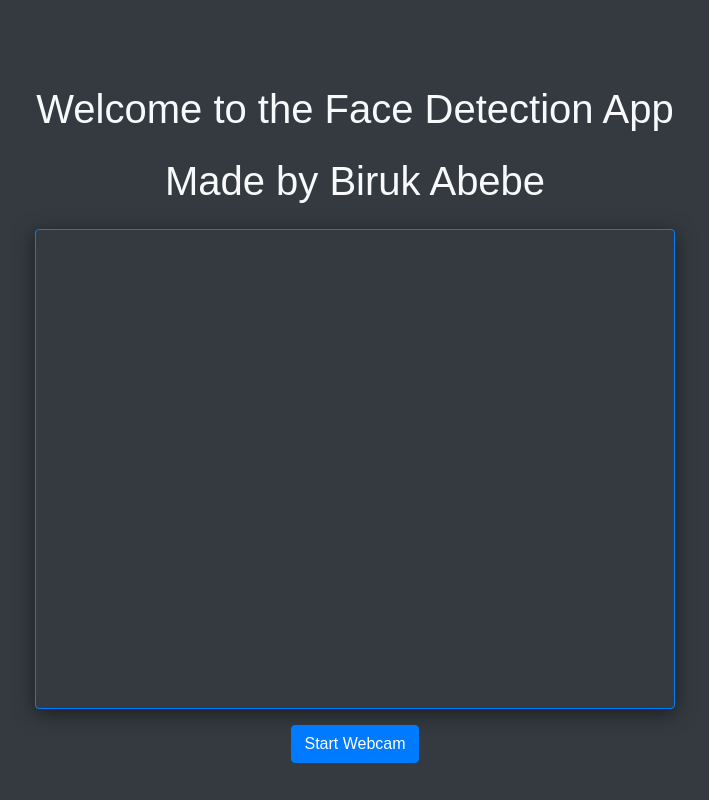
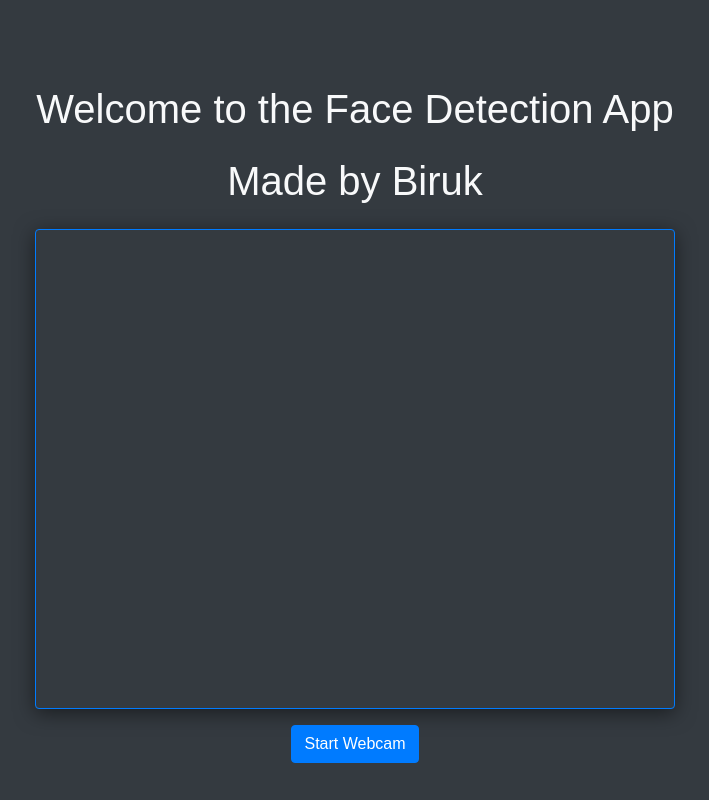
Before and after one commit to brookbayu/teeth2, a plain HTML site: page index.html in a window 1280 px wide. Shown: the whole page, without its empty margins (285-994 px from the left). Drawn offline with nearby package versions, Linux system fonts and the light colour scheme; no server answers.

Commit message:
Update index.html

```diff
--- a/index.html
+++ b/index.html
@@ -13,7 +13,7 @@
 <body class="bg-dark text-light">
     <div class="container text-center mt-5">
         <h1 class="mb-4">Welcome to the Face Detection App </h1>
-           <h1 class="mb-4">Made by Biruk Abebe </h1>
+           <h1 class="mb-4">Made by Biruk </h1>
         <div class="d-flex justify-content-center">
             <video id="video" class="border border-primary rounded" width="640" height="480" autoplay muted></video>
         </div>
```
